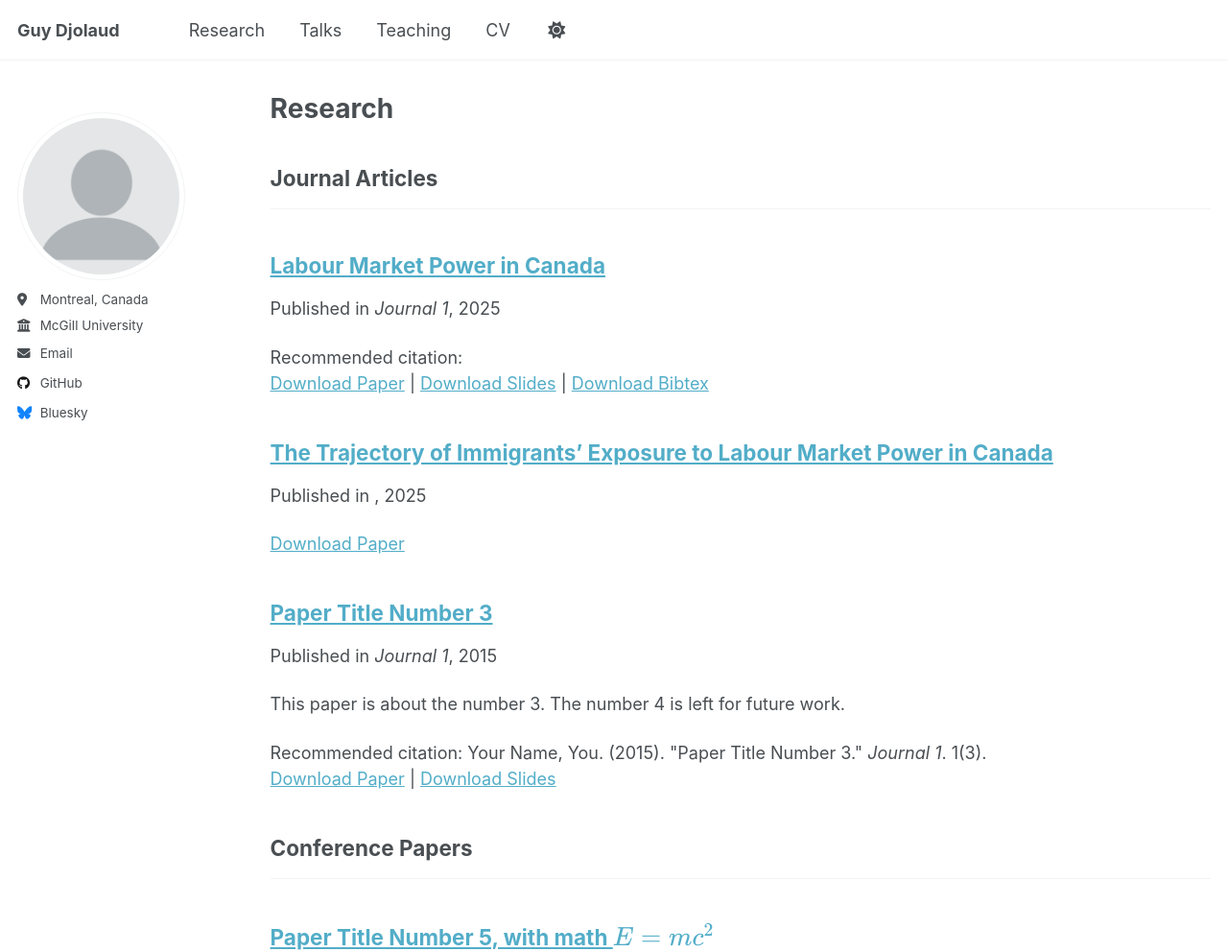
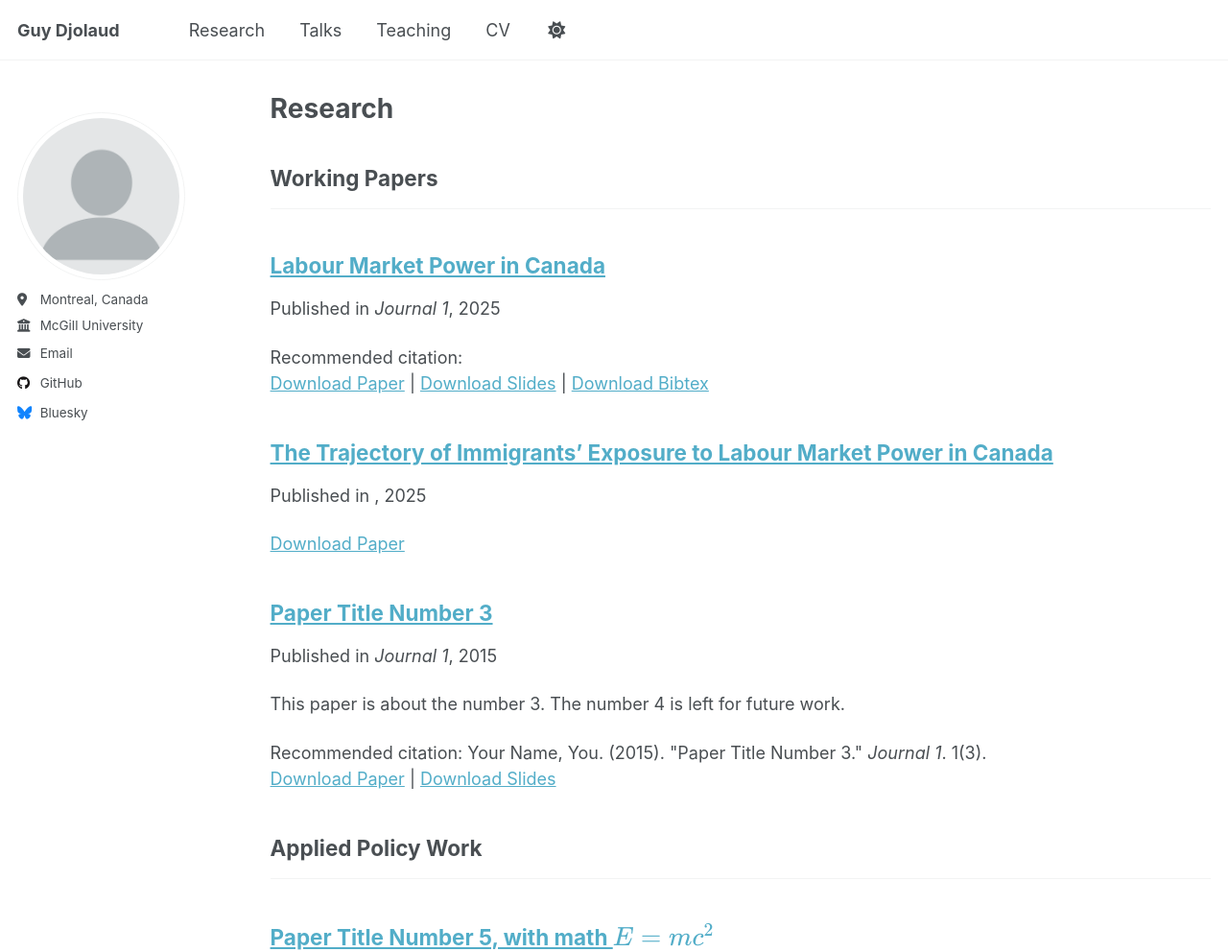
Before and after one commit to Guy-Djolaud/Guy-Djolaud.github.io, a Jekyll site: the page built from _pages/publications.html, in a window 1280 px wide and 1400 px high. Shown: the top 992 px of the window at 96% size. Built offline with Jekyll 4.4.1, drawn with Linux system fonts in a browser that asks for light colours; a script that is not in the unit is left out.

Commit message:
Update _config.yml

```diff
--- a/_config.yml
+++ b/_config.yml
@@ -82,11 +82,11 @@ author:
 # Publication Category - The following the list of publication categories and their headings
 publication_category:
   books:
-    title: 'Books'
+    title: 'Pre-doctoral Articles'
   manuscripts:
-    title: 'Journal Articles'
+    title: 'Working Papers'
   conferences:
-    title: 'Conference Papers'
+    title: 'Applied Policy Work'
 
 # Site Settings
 teaser                   :  # filename of teaser fallback teaser image placed in /images/ for social media previews
```
